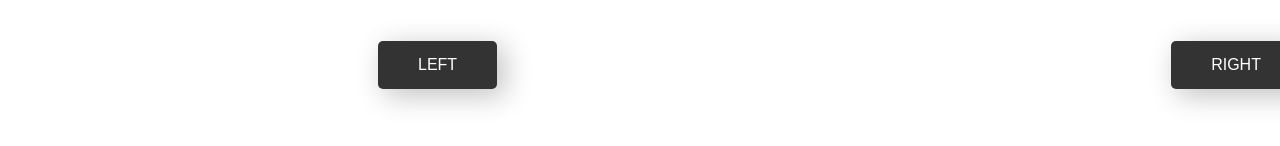
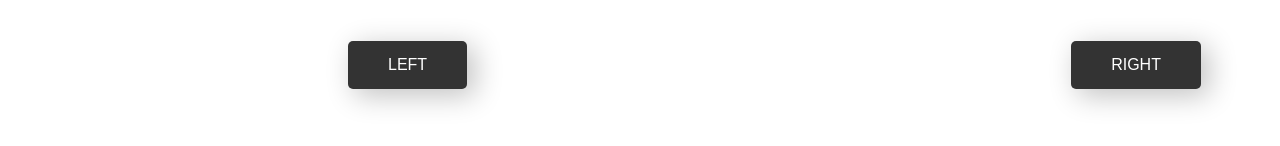
Before and after one commit to preliator30/waifu-wars, a plain HTML site: page index.html in a window 1280 px wide. Shown: the part 524-670 px from the top of the page. Drawn offline with Linux system fonts and the light colour scheme.

Commit message:
Update styles.css

```diff
--- a/styles.css
+++ b/styles.css
@@ -25,8 +25,8 @@
 
 .bt {
   position: relative;
-	top: 115px;
-	left: 370px;
+  top: 115px;
+  left: 340px;
   padding: 15px 40px;
   font-size: 16px;
   text-align: center;
@@ -43,13 +43,14 @@
 .bt:active {
   box-shadow: 7px 6px 28px 1px rgba(0, 0, 0, 0.24);
   transform: translateY(4px);
+  background-color: black;
   /* Moving button 4px to y-axis */
 }
 
 .btt {
   position: relative;
-	top: 115px;
-	left: 1040px;
+  top: 115px;
+  left: 940px;
   padding: 15px 40px;
   font-size: 16px;
   text-align: center;
@@ -66,6 +67,7 @@
 .btt:active {
   box-shadow: 7px 6px 28px 1px rgba(0, 0, 0, 0.24);
   transform: translateY(4px);
+  background-color: black;
   /* Moving button 4px to y-axis */
 }
 
```
